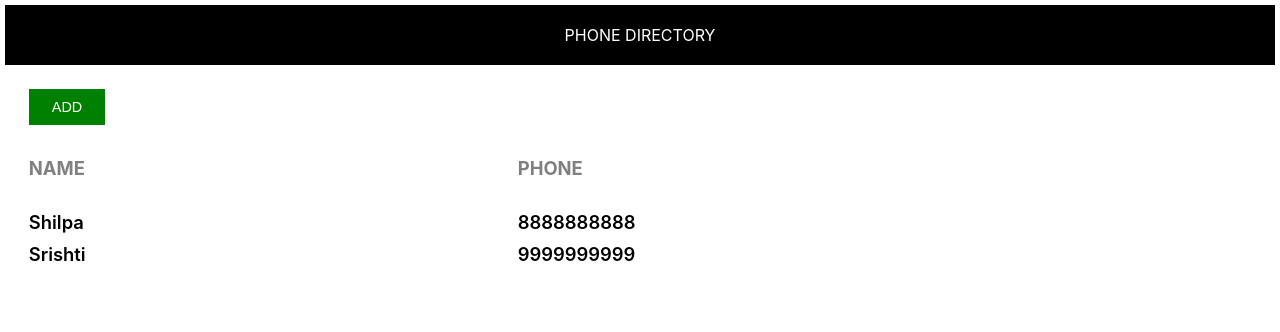
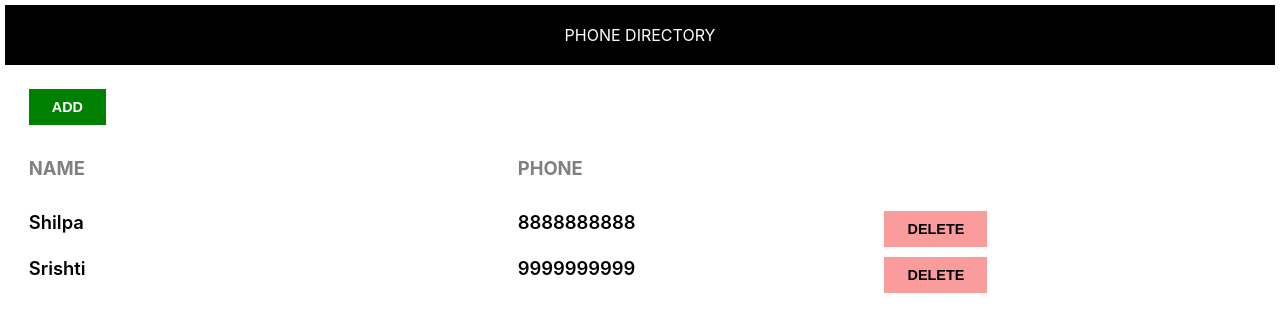
Before and after one commit to devansh-yadav/phone-directory, a React (Create React App) app: page / in a window 1280 px wide. Shown: the top 332 px of the page. Built offline with nearby package versions, Linux system fonts and the light colour scheme.

Commit message:
added 'delete' button

```diff
--- a/src/App.css
+++ b/src/App.css
@@ -17,14 +17,20 @@
     padding: 0.7em 1.6em;
     border: none;
     font-size: 0.9rem;
-    color: white;
+    font-weight: 600;
     text-transform: uppercase;
     cursor: pointer;
 
 }
 
 .add-btn{
+    color: white;
     background-color: green;
+}
+
+.delete-btn {
+    background: #fa9c9c;
+    color: #000;
 }
 
 
--- a/src/App.js
+++ b/src/App.js
@@ -22,7 +22,9 @@
       <Header />
 
       <div className="body-container">
+
         <button className="custom-btn add-btn">Add</button>
+
         <div className="grid-container heading-container">
           <span>Name</span>
           <span>Phone</span>
@@ -33,6 +35,9 @@
             return <div key={sub.id} className="grid-container">
               <span className="grid-item">{sub.name}</span>
               <span className="grid-item">{sub.phone}</span>
+              <span className="grid-item">
+                <button className="custom-btn delete-btn">Delete</button>
+              </span>
             </div>
           })
         }
```
